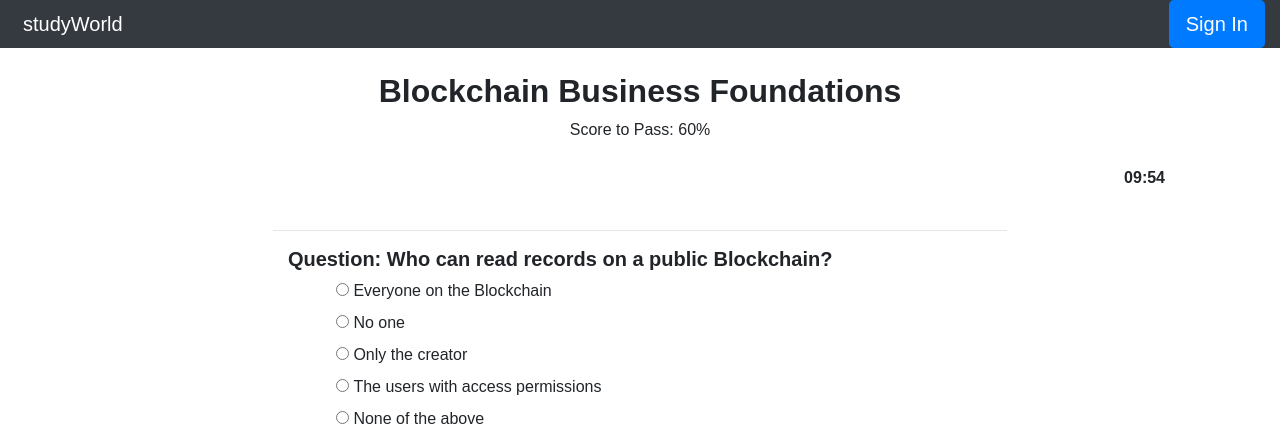
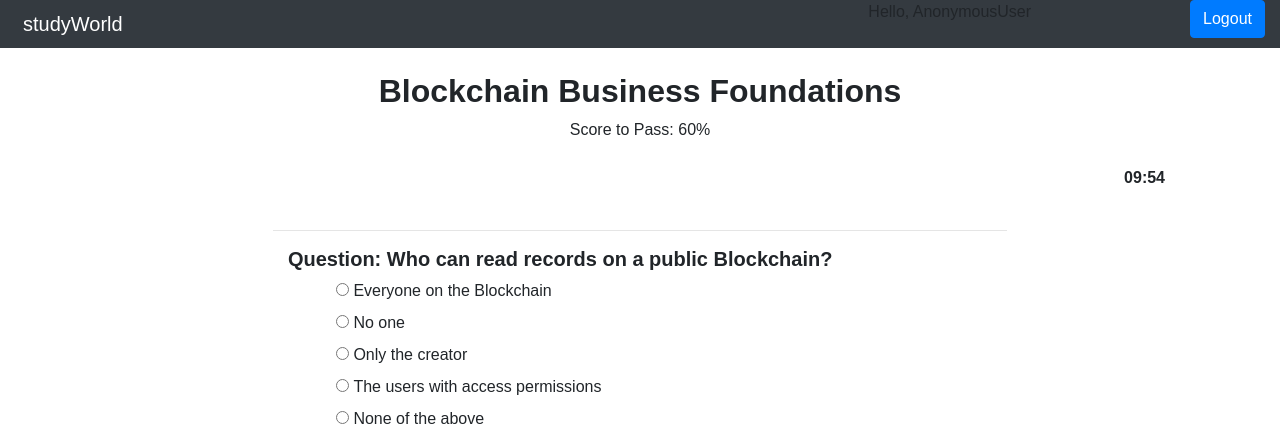
Before and after one commit to nandabritto/MSP-4, a Django app: a page that uses templates/base.html in a window 1280 px wide. Shown: the top 426 px of the page. Run offline with Django 3.2, Linux system fonts and the light colour scheme; data comes from the database, SQL or seed files in the repository; both versions use the stored data as it was after the commit; data that the repository does not hold is empty; some libraries are stand-ins or nearby versions.

Commit message:
Add logout button

```diff
--- a/members/views.py
+++ b/members/views.py
@@ -5,6 +5,8 @@ from django.contrib.auth.forms import UserCreationForm
 from .forms import RegisterMemberForm
 
 from django.contrib.auth import authenticate, login, logout
+
+from django.contrib.auth.decorators import login_required
 
 # View for basic display of the registration page
 def member_registration(request):
--- a/templates/base.html
+++ b/templates/base.html
@@ -29,7 +29,8 @@
         <div class="row">
           <div class="col-8"><a class="navbar-brand mx-2 my-1 studyworld" href="{% url 'index' %}">studyWorld</a></div>
           <div class="col-4">
-            <button class="btn btn-lg btn-primary btn-login fw-bold float-right" type="submit">Sign In</button>
+              <span> Hello, {{request.user}}</span>
+            <a class="btn btn-md btn-primary btn-login fw-bold float-right" href="{% url 'members:member-signout' %}" type="submit">Logout</a>
             <!-- <button class="btn btn-lg btn-primary btn-login fw-bold float-right" type="submit">Sign In</button> -->
           </div>
         </div>
```
Also changed, not shown: db.sqlite3.
